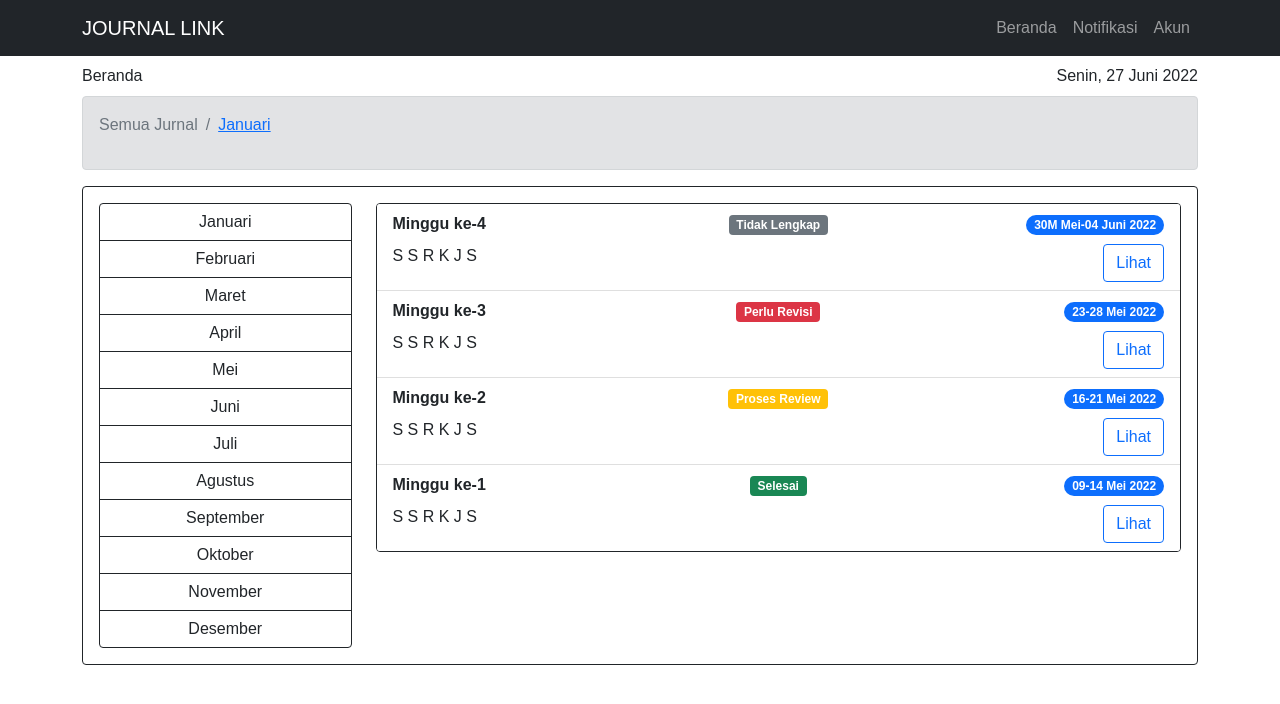
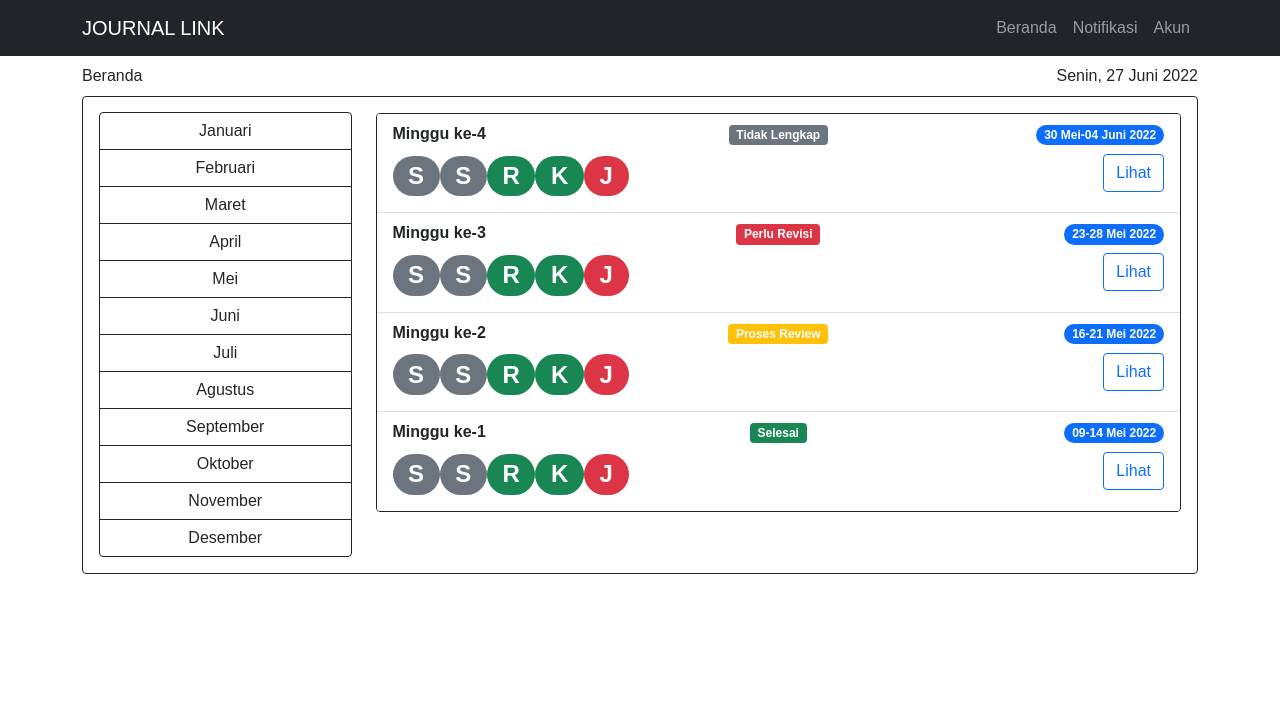
Before and after one commit to rg-km/final-project-engineering-75, a React (Create React App) app in the folder client-side/: page / in a window 1280 px wide. Shown: the top 704 px of the page. Built offline with nearby package versions, Linux system fonts and the light colour scheme.

Commit message:
slicing beranda page

```diff
--- a/client-side/src/components/beranda/alamat.js
+++ /dev/null
@@ -1,15 +0,0 @@
-import React from 'react'
-import { Breadcrumb } from 'react-bootstrap'
-
-const Alamat = () => {
-  return (
-    <div>
-      <Breadcrumb>
-        <Breadcrumb.Item href="/" active>Semua Jurnal</Breadcrumb.Item>
-        <Breadcrumb.Item href="#">Januari</Breadcrumb.Item>
-      </Breadcrumb>
-    </div>
-  )
-}
-
-export default Alamat
--- a/client-side/src/components/beranda/detailMingguan.js
+++ b/client-side/src/components/beranda/detailMingguan.js
@@ -4,66 +4,55 @@ import { Badge, ListGroup, Card, Button, Row, Col } from 'react-bootstrap';
 
 const DetailMingguan = () => {
   const [modalShow, setModalShow] = React.useState(false);
+  const dataDetail = [
+    {id: 1, tanggal: "Senin, 30 Mei 2022", isi: "Lorem ipsum dolor sit amet, consectetur adipiscing elit, sed do eiusmod tempor incididunt ut labore et dolore magna aliqua. Enim ut sem viverra aliquet eget sit amet. Lorem ipsum dolor sit amet consectetur adipiscing elit ut. Congue nisi vitae suscipit tellus mauris a diam maecenas. Ut tristique et egestas quis ipsum suspendisse ultrices gravida dictum."},
+    {id: 2, tanggal: "Selasa, 31 Mei 2022", isi: "Lorem ipsum dolor sit amet, consectetur adipiscing elit, sed do eiusmod tempor incididunt ut labore et dolore magna aliqua. Enim ut sem viverra aliquet eget sit amet. Lorem ipsum dolor sit amet consectetur adipiscing elit ut. Congue nisi vitae suscipit tellus mauris a diam maecenas. Ut tristique et egestas quis ipsum suspendisse ultrices gravida dictum."},
+    {id: 3, tanggal: "Rabu, 01 Juni 2022", isi: "Lorem ipsum dolor sit amet, consectetur adipiscing elit, sed do eiusmod tempor incididunt ut labore et dolore magna aliqua. Enim ut sem viverra aliquet eget sit amet. Lorem ipsum dolor sit amet consectetur adipiscing elit ut. Congue nisi vitae suscipit tellus mauris a diam maecenas. Ut tristique et egestas quis ipsum suspendisse ultrices gravida dictum."},
+    {id: 4, tanggal: "Kamis, 02 Juni 2022", isi: ""},
+    {id: 5, tanggal: "Jumat, 03 Juni 2022", isi: ""}
+  ]
 
   return (
     <Card border="dark">
       <ListGroup variant="flush">
         <Card.Header className="justify-content-between align-items-start">
           <Row>
-            <Col className="text-start">
+            <Col className="text-start" md="auto">
+              <Button variant="outline-primary" size="sm" href="/">Kembali</Button>
+            </Col>
+            <Col className="text-start align-items-center d-flex">
               <div className="fw-bold">Minggu ke-4</div>
             </Col>
-            <Col className="text-center">
+            <Col className="text-center align-items-center d-flex">
               <Badge bg="secondary">Tidak Lengkap</Badge>
             </Col>
-            <Col className="text-end">
+            <Col className="text-end align-items-center d-flex" md="auto">
               <Badge bg="primary" pill>
                 30 Mei-04 Juni 2022
               </Badge>
             </Col>
           </Row>
         </Card.Header>
-        <ListGroup.Item className="justify-content-between align-items-start">
+        {dataDetail.map((item) => (
+          (item.isi === "") ?
+          (<ListGroup.Item className="justify-content-between align-items-start">
             <div className="text-start fw-bold">
-            Senin, 30 Mei 2022
+              {item.tanggal}
             </div>
             <div>
-            Lorem ipsum dolor sit amet, consectetur adipiscing elit, sed do eiusmod tempor incididunt ut labore et dolore magna aliqua. Enim ut sem viverra aliquet eget sit amet. Lorem ipsum dolor sit amet consectetur adipiscing elit ut. Congue nisi vitae suscipit tellus mauris a diam maecenas. Ut tristique et egestas quis ipsum suspendisse ultrices gravida dictum. Lectus quam id leo in vitae turpis. Est lorem ipsum dolor sit amet. Volutpat odio facilisis mauris sit amet massa. Semper auctor neque vitae tempus. Dignissim cras tincidunt lobortis feugiat vivamus at augue eget arcu. Integer feugiat scelerisque varius morbi enim nunc faucibus a. Fringilla est ullamcorper eget nulla. Elit duis tristique sollicitudin nibh sit amet commodo nulla.
-          </div>
-        </ListGroup.Item>
-        <ListGroup.Item className="justify-content-between align-items-start">
-          <div className="text-start fw-bold">
-            Senin, 30 Mei 2022
-          </div>
-          <div>
-            Lorem ipsum dolor sit amet, consectetur adipiscing elit, sed do eiusmod tempor incididunt ut labore et dolore magna aliqua. Enim ut sem viverra aliquet eget sit amet. Lorem ipsum dolor sit amet consectetur adipiscing elit ut. Congue nisi vitae suscipit tellus mauris a diam maecenas. Ut tristique et egestas quis ipsum suspendisse ultrices gravida dictum. Lectus quam id leo in vitae turpis. Est lorem ipsum dolor sit amet. Volutpat odio facilisis mauris sit amet massa. Semper auctor neque vitae tempus. Dignissim cras tincidunt lobortis feugiat vivamus at augue eget arcu. Integer feugiat scelerisque varius morbi enim nunc faucibus a. Fringilla est ullamcorper eget nulla. Elit duis tristique sollicitudin nibh sit amet commodo nulla.
-          </div>
-        </ListGroup.Item>
-        <ListGroup.Item className="justify-content-between align-items-start">
-          <div className="text-start fw-bold">
-            Selasa, 31 Mei 2022
-          </div>
-          <div>
-            Lorem ipsum dolor sit amet, consectetur adipiscing elit, sed do eiusmod tempor incididunt ut labore et dolore magna aliqua. Enim ut sem viverra aliquet eget sit amet. Lorem ipsum dolor sit amet consectetur adipiscing elit ut. Congue nisi vitae suscipit tellus mauris a diam maecenas. Ut tristique et egestas quis ipsum suspendisse ultrices gravida dictum. Lectus quam id leo in vitae turpis. Est lorem ipsum dolor sit amet. Volutpat odio facilisis mauris sit amet massa. Semper auctor neque vitae tempus. Dignissim cras tincidunt lobortis feugiat vivamus at augue eget arcu. Integer feugiat scelerisque varius morbi enim nunc faucibus a. Fringilla est ullamcorper eget nulla. Elit duis tristique sollicitudin nibh sit amet commodo nulla.
-          </div>
-        </ListGroup.Item>
-        <ListGroup.Item className="justify-content-between align-items-start">
-          <div className="text-start fw-bold">
-            Rabu, 01 Juni 2022
-          </div>
-          <div className="text-center">
               <Button variant="primary" onClick={() => setModalShow(true)}>Tulis Jurnal</Button>
               <InputJurnal show={modalShow} onHide={() => setModalShow(false)} />
             </div>
-        </ListGroup.Item>
-        <ListGroup.Item className="justify-content-between align-items-start">
+          </ListGroup.Item>) :
+          (<ListGroup.Item className="justify-content-between align-items-start">
             <div className="text-start fw-bold">
-            Kamis, 02 Juni 2022
+              {item.tanggal}
             </div>
-          <div className="text-center">
-            <Button variant="primary">Tulis Jurnal</Button>
+            <div>
+              {item.isi}
             </div>
-        </ListGroup.Item>
+          </ListGroup.Item>)
+        ))}
       </ListGroup>
     </Card>
   )
--- a/client-side/src/components/beranda/filterBulan.js
+++ b/client-side/src/components/beranda/filterBulan.js
@@ -1,14 +1,46 @@
 import React from 'react'
-import { Button, ButtonGroup } from 'react-bootstrap';
+import { ButtonGroup, ToggleButton } from 'react-bootstrap';
 
 const FilterBulan = () => {
-  const data = ["Januari", "Februari", "Maret", "April", "Mei", "Juni", "Juli", "Agustus", "September", "Oktober", "November", "Desember"]
+  const dataBulan = [
+    {id: 1, name: "Januari", value: "1"},
+    {id: 2, name: "Februari", value: "2"},
+    {id: 3, name: "Maret", value: "3"},
+    {id: 4, name: "April", value: "4"},
+    {id: 5, name: "Mei", value: "5"},
+    {id: 6, name: "Juni", value: "6"},
+    {id: 7, name: "Juli", value: "7"},
+    {id: 8, name: "Agustus", value: "8"},
+    {id: 9, name: "September", value: "9"},
+    {id: 10, name: "Oktober", value: "10"},
+    {id: 11, name: "November", value: "11"},
+    {id: 12, name: "Desember", value: "12"}
+  ]
+  const [radioValue, setRadioValue] = React.useState();
+
+  function handleChange(event) {
+    setRadioValue(event.currentTarget.value);
+    // panggil data rekap sesuai dengan value bulan ke back end
+    // simpan data di zustand sehingga bisa di render di halaman rekapMingguan
+    // render halaman rekapMingguan mengambil data dari zustand
+  }
 
   return (
     <div className="d-grid">
       <ButtonGroup vertical>
-        {data.map((bulan) => (
-          <Button variant="outline-dark">{bulan}</Button>
+        {dataBulan.map((bulan, id) => (
+          <ToggleButton
+            key={id}
+            id={`bulan-${id}`}
+            type="radio"
+            variant="outline-dark"
+            name="radio"
+            value={bulan.value}
+            checked={radioValue === bulan.value}
+            onChange={handleChange}
+          >
+            {bulan.name}
+          </ToggleButton>
         ))}
       </ButtonGroup>
     </div>
--- a/client-side/src/components/beranda/inputJurnal.js
+++ b/client-side/src/components/beranda/inputJurnal.js
@@ -1,5 +1,5 @@
 import React from 'react'
-import { Modal, Button } from 'react-bootstrap'
+import { Modal, Button, Form } from 'react-bootstrap'
 
 const InputJurnal = (props) => {
   return (
@@ -11,16 +11,14 @@ const InputJurnal = (props) => {
     >
       <Modal.Header closeButton>
         <Modal.Title id="contained-modal-title-vcenter">
-          Rabu, 01 Juni 2022
+          Tulis Jurnal
         </Modal.Title>
       </Modal.Header>
       <Modal.Body>
-        <h4>Input Jurnal</h4>
-        <p>
-          Cras mattis consectetur purus sit amet fermentum. Cras justo odio,
-          dapibus ac facilisis in, egestas eget quam. Morbi leo risus, porta ac
-          consectetur ac, vestibulum at eros.
-        </p>
+        <Form.Group className="mb-3" controlId="exampleForm.ControlTextarea1">
+          <Form.Label>Kamis, 02 Juni 2022</Form.Label>
+          <Form.Control as="textarea" rows={6} />
+        </Form.Group>
       </Modal.Body>
       <Modal.Footer>
         <Button onClick={props.onHide}>Simpan</Button>
--- a/client-side/src/components/beranda/rekapMingguan.js
+++ b/client-side/src/components/beranda/rekapMingguan.js
@@ -2,17 +2,17 @@ import React from 'react'
 import { Badge, ListGroup, Card, Button, Row, Col, Stack } from 'react-bootstrap';
 
 const RekapMingguan = (props) => {
-  const data = [
-    {status: "Tidak Lengkap", tanggal: "30M Mei-04 Juni 2022", minggu: "Minggu ke-4", variant: "secondary"},
-    {status: "Perlu Revisi", tanggal: "23-28 Mei 2022", minggu: "Minggu ke-3", variant: "danger"},
-    {status: "Proses Review", tanggal: "16-21 Mei 2022", minggu: "Minggu ke-2", variant: "warning"},
-    {status: "Selesai", tanggal: "09-14 Mei 2022", minggu: "Minggu ke-1", variant: "success"}
+  const dataRekap = [
+    {id: 1, status: "Tidak Lengkap", tanggal: "30 Mei-04 Juni 2022", minggu: "Minggu ke-4", variant: "secondary"},
+    {id: 2, status: "Perlu Revisi", tanggal: "23-28 Mei 2022", minggu: "Minggu ke-3", variant: "danger"},
+    {id: 3, status: "Proses Review", tanggal: "16-21 Mei 2022", minggu: "Minggu ke-2", variant: "warning"},
+    {id: 4, status: "Selesai", tanggal: "09-14 Mei 2022", minggu: "Minggu ke-1", variant: "success"}
   ]
 
   return (
     <Card border="dark">
       <ListGroup variant="flush">
-        {data.map((item) => (
+        {dataRekap.map((item) => (
           <ListGroup.Item className="justify-content-between align-items-start">
             <Stack gap={2}>
               <Row>
@@ -29,7 +29,15 @@ const RekapMingguan = (props) => {
                 </Col>
               </Row>
               <Row>
-                <Col className="text-start">S S R K J S</Col>
+                <Col className="text-start">
+                  <h2>
+                    <Badge pill bg="secondary">S</Badge>
+                    <Badge pill bg="secondary">S</Badge>
+                    <Badge pill bg="success">R</Badge>
+                    <Badge pill bg="success">K</Badge>
+                    <Badge pill bg="danger">J</Badge>
+                  </h2>
+                </Col>
                 <Col className="text-end">
                   <Button variant="outline-primary" onClick={props.detail}>
                     Lihat
--- a/client-side/src/pages/index.js
+++ b/client-side/src/pages/index.js
@@ -2,9 +2,8 @@ import React from 'react'
 import Tanggal from '../components/beranda/tanggal'
 import FilterBulan from '../components/beranda/filterBulan'
 import RekapMingguan from '../components/beranda/rekapMingguan'
-import Alamat from '../components/beranda/alamat'
 import DetailMingguan from '../components/beranda/detailMingguan'
-import { Container, Row, Col, Card, Stack, Alert } from 'react-bootstrap'
+import { Container, Row, Col, Card, Stack } from 'react-bootstrap'
 
 const Beranda = () => {
   const [detailShow, setDetailShow] = React.useState(false);
@@ -16,10 +15,6 @@ const Beranda = () => {
           Beranda
           <Tanggal />
         </div>
-        <Alert key="secondary" variant="secondary">
-          <Alamat />
-        </Alert>
-      </Stack>
         <Card border="dark">
           <Card.Body>
             <Row>
@@ -31,6 +26,7 @@ const Beranda = () => {
             </Row>
           </Card.Body>
         </Card>
+      </Stack>
     </Container>
   )
 }
```
Lines whose indentation alone changed are shown as unchanged.
